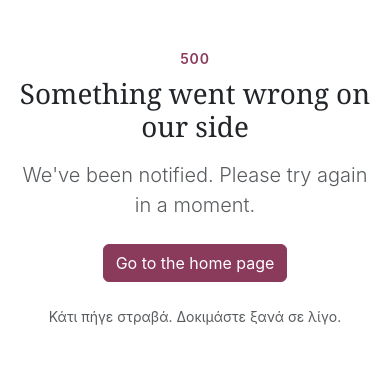
After one commit to ArVa34/momentsnap, a Django app: template catalog/templates/500.html in a window 390 px wide. The commit adds this page. Shown: the top 374 px of the page. Run offline with Django 5.2, Linux system fonts and the light colour scheme; the template is opened without the code that fills it, so the values that code supplies are empty.

Commit message:
Add custom 403/404/500 pages, fix mobile gutters, add deploy script

```diff
--- /dev/null
+++ b/catalog/templates/500.html
@@ -0,0 +1,20 @@
+{% load static %}
+<!doctype html>
+<html lang="en">
+<head>
+  <meta charset="utf-8">
+  <meta name="viewport" content="width=device-width, initial-scale=1">
+  <title>Something went wrong · MomentSnap</title>
+  <link href="https://cdn.jsdelivr.net/npm/bootstrap@5.3.9/dist/css/bootstrap.min.css" rel="stylesheet" integrity="sha384-yEPZ7jP9S0QKiUQ0m3jjsO4ProIW7wvR9gXkI7JOGa2XVsw53Yke2bsdkBbjmmiX" crossorigin="anonymous">
+  <link rel="stylesheet" href="{% static 'css/main.css' %}">
+</head>
+<body>
+  <main class="container py-5 text-center">
+    <p class="eyebrow mb-2">500</p>
+    <h1 class="mb-3">Something went wrong on our side</h1>
+    <p class="lead text-body-secondary mb-4">We've been notified. Please try again in a moment.</p>
+    <a class="btn btn-primary" href="/">Go to the home page</a>
+    <p class="small text-body-secondary mt-4 mb-0" lang="el">Κάτι πήγε στραβά. Δοκιμάστε ξανά σε λίγο.</p>
+  </main>
+</body>
+</html>
--- a/catalog/templates/catalog/item_detail.html
+++ b/catalog/templates/catalog/item_detail.html
@@ -18,7 +18,7 @@
     </ol>
   </nav>
 
-  <div class="row g-5">
+  <div class="row g-4 g-lg-5">
     <div class="col-md-6">
       <div class="rounded overflow-hidden">
         {% include "catalog/partials/_item_image.html" %}
--- a/core/templates/core/home.html
+++ b/core/templates/core/home.html
@@ -7,7 +7,7 @@
 
 <section class="hero py-5">
   <div class="container py-lg-5">
-    <div class="row align-items-center g-5">
+    <div class="row align-items-center g-4 g-lg-5">
 
       <div class="col-lg-7">
         <p class="eyebrow mb-3">{% translate "Guest photo sharing for weddings and events" %}</p>
```
Also changed, not shown: catalog/templates/403.html (added, +13 -0 lines), catalog/templates/404.html (added, +16 -0 lines), 1 other file.
